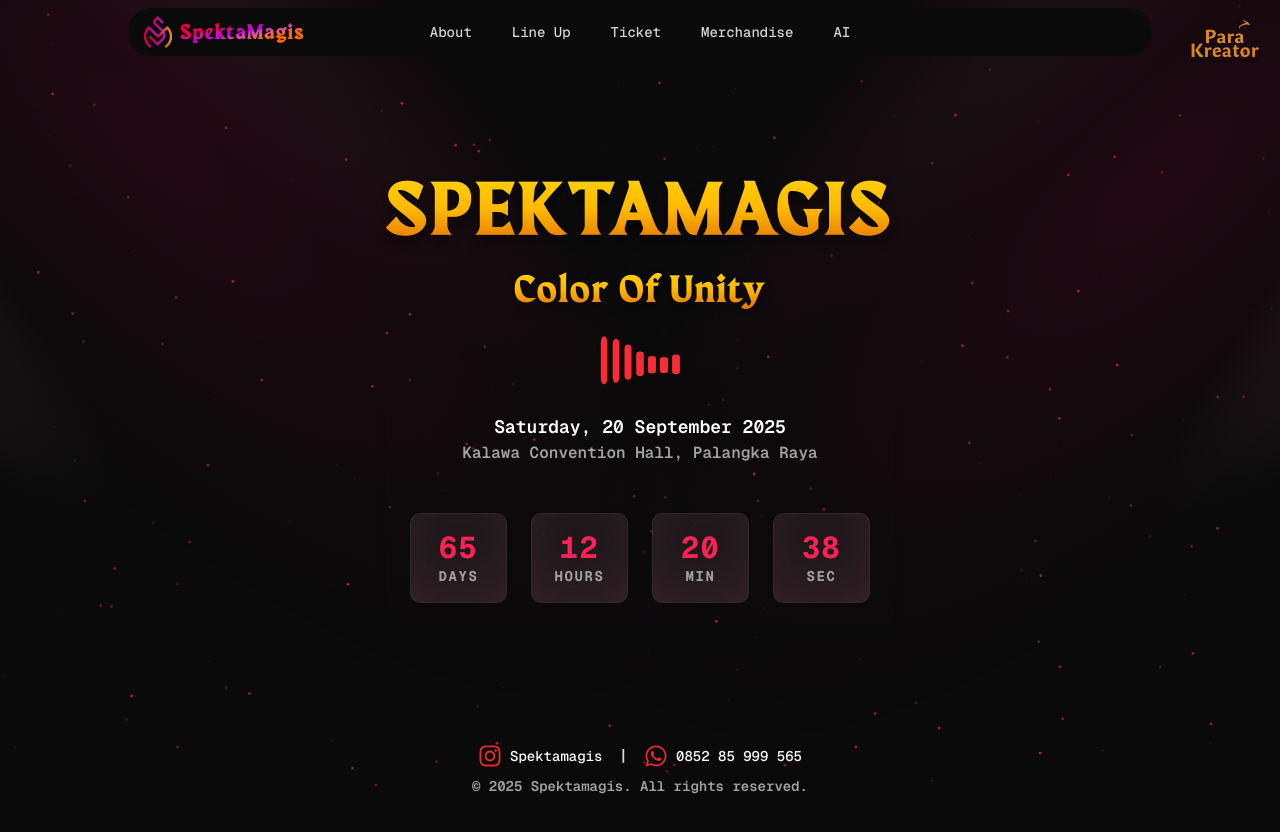
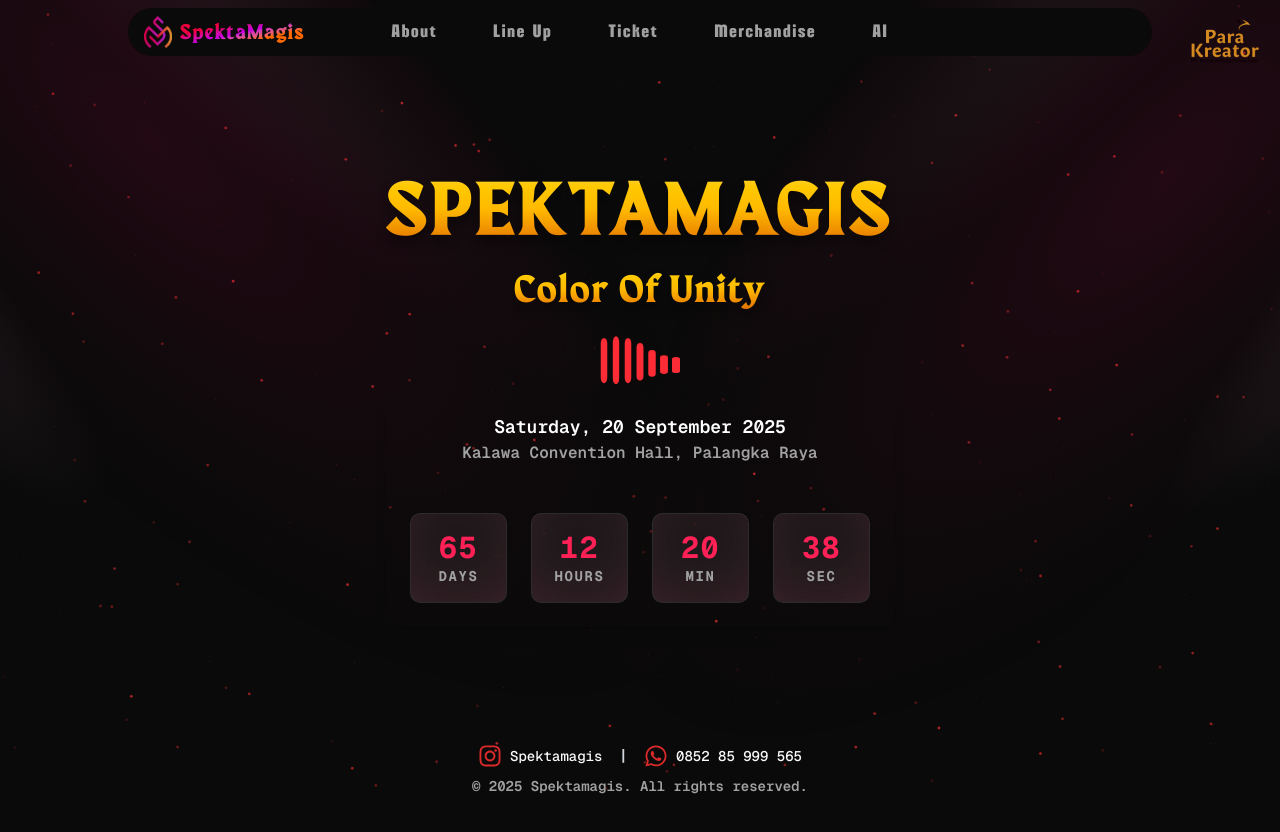
Before and after one commit to alfieqashwa/spekta-magis, a Next.js app: page / in a window 1280 px wide. Shown: the top 832 px of the page. Before the commit the page ends 800 px from the top, so only its background shows below. Built offline with nearby package versions, Linux system fonts and the light colour scheme.

Commit message:
chore: reconfig footer

```diff
--- a/app/layout.tsx
+++ b/app/layout.tsx
@@ -1,3 +1,4 @@
+import { Footer } from "@/components/footer";
 import { NavbarSpekta } from "@/components/navbar";
 import { Analytics } from "@vercel/analytics/next";
 import { SpeedInsights } from "@vercel/speed-insights/next";
@@ -54,6 +55,7 @@ export default function RootLayout({
       >
         <NavbarSpekta />
         {children}
+        <Footer />
         <Analytics />
         <SpeedInsights />
       </body>
--- a/app/page.tsx
+++ b/app/page.tsx
@@ -6,6 +6,7 @@ export default function Home() {
     <div className="relative">
       <ParaKreator />
       <Waitlist />
+      <div className="mt-96"></div>
     </div>
   );
 }
--- a/components/footer.tsx
+++ b/components/footer.tsx
@@ -2,8 +2,8 @@ import { CONTACT, INSTAGRAM } from "@/constants/contact";
 import { FaInstagram, FaWhatsapp } from "react-icons/fa";
 
 export const Footer = () => (
-  <footer className="absolute bottom-0 z-10">
-    <div className="flex items-center justify-end space-x-4 px-4">
+  <footer className="fixed bottom-0 z-10 w-full">
+    <div className="flex items-center justify-center space-x-4 px-4">
       <section>
         <a
           href={INSTAGRAM}
--- a/components/navbar.tsx
+++ b/components/navbar.tsx
@@ -10,7 +10,13 @@ import {
   NavBody,
   NavItems,
 } from "@/components/ui/resizable-navbar";
+import { cn } from "@/lib/utils";
+import localFont from "next/font/local";
 import { useState } from "react";
+
+const magurie = localFont({
+  src: "../public/fonts/Magurie.woff2",
+});
 
 export function NavbarSpekta() {
   const navItems = [
@@ -68,7 +74,14 @@ export function NavbarSpekta() {
               onClick={() => setIsMobileMenuOpen(false)}
               className="relative text-[#EB2D2E]"
             >
-              <span className="block">{item.name}</span>
+              <span
+                className={cn(
+                  "block text-lg tracking-widest",
+                  magurie.className,
+                )}
+              >
+                {item.name}
+              </span>
             </a>
           ))}
         </MobileNavMenu>
--- a/components/ui/resizable-navbar.tsx
+++ b/components/ui/resizable-navbar.tsx
@@ -51,6 +51,10 @@ interface MobileNavMenuProps {
 
 const maragsa = localFont({
   src: "../../public/fonts/Maragsa-Display.woff2",
+});
+
+const magurie = localFont({
+  src: "../../public/fonts/Magurie.woff2",
 });
 
 export const Navbar = ({ children, className }: NavbarProps) => {
@@ -128,7 +132,7 @@ export const NavItems = ({ items, className, onItemClick }: NavItemsProps) => {
     <motion.div
       onMouseLeave={() => setHovered(null)}
       className={cn(
-        "absolute inset-0 hidden flex-1 flex-row items-center justify-center space-x-2 text-sm font-medium text-zinc-600 transition duration-200 hover:text-zinc-800 md:flex md:space-x-2",
+        "absolute inset-0 hidden flex-1 flex-row items-center justify-center space-x-2 md:flex md:space-x-2",
         className,
       )}
     >
@@ -136,7 +140,7 @@ export const NavItems = ({ items, className, onItemClick }: NavItemsProps) => {
         <Link
           onMouseEnter={() => setHovered(idx)}
           onClick={onItemClick}
-          className="relative px-4 py-2 text-neutral-600 dark:text-neutral-300"
+          className="group relative px-6 py-1.5"
           key={`link-${idx}`}
           href={item.link}
         >
@@ -146,7 +150,14 @@ export const NavItems = ({ items, className, onItemClick }: NavItemsProps) => {
               className="absolute inset-0 h-full w-full rounded-lg bg-[#EB2D2E]/60"
             />
           )}
-          <span className="relative z-20">{item.name}</span>
+          <span
+            className={cn(
+              "text-muted-foreground group-hover:text-foreground relative z-20 text-lg tracking-widest transition-all duration-300 ease-in-out",
+              magurie.className,
+            )}
+          >
+            {item.name}
+          </span>
         </Link>
       ))}
     </motion.div>
--- a/components/wait-list.tsx
+++ b/components/wait-list.tsx
@@ -6,7 +6,6 @@ import { motion } from "motion/react";
 import dynamic from "next/dynamic";
 import localFont from "next/font/local";
 import CountdownTimer from "./countdown-timer";
-import { Footer } from "./footer";
 import { ParticlesProps } from "./ui/particles";
 import RippleWaveLoader from "./ui/ripplewave-loader";
 
@@ -64,7 +63,6 @@ export default function WaitlistPage() {
         <RippleWaveLoader />
         <CountdownTimer />
       </div>
-      <Footer />
 
       <style jsx global>{`
         @keyframes float {
```
